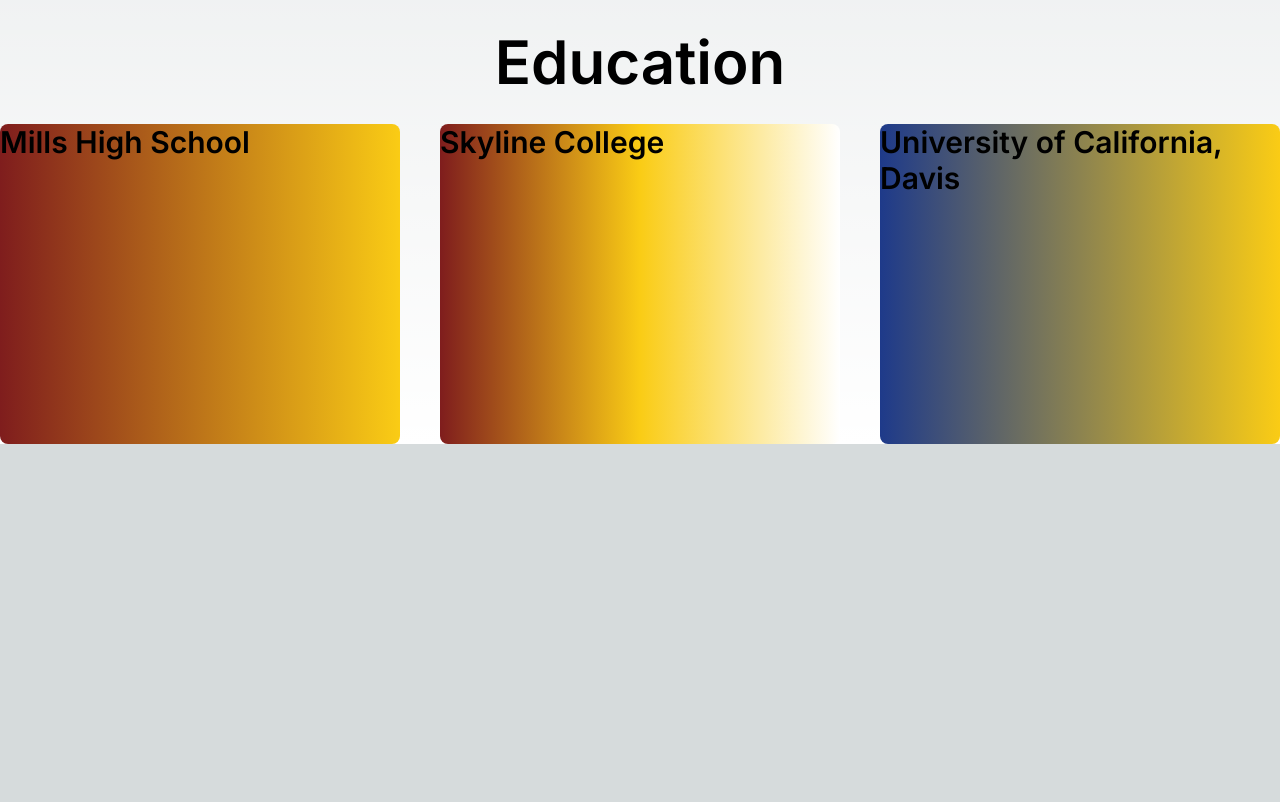
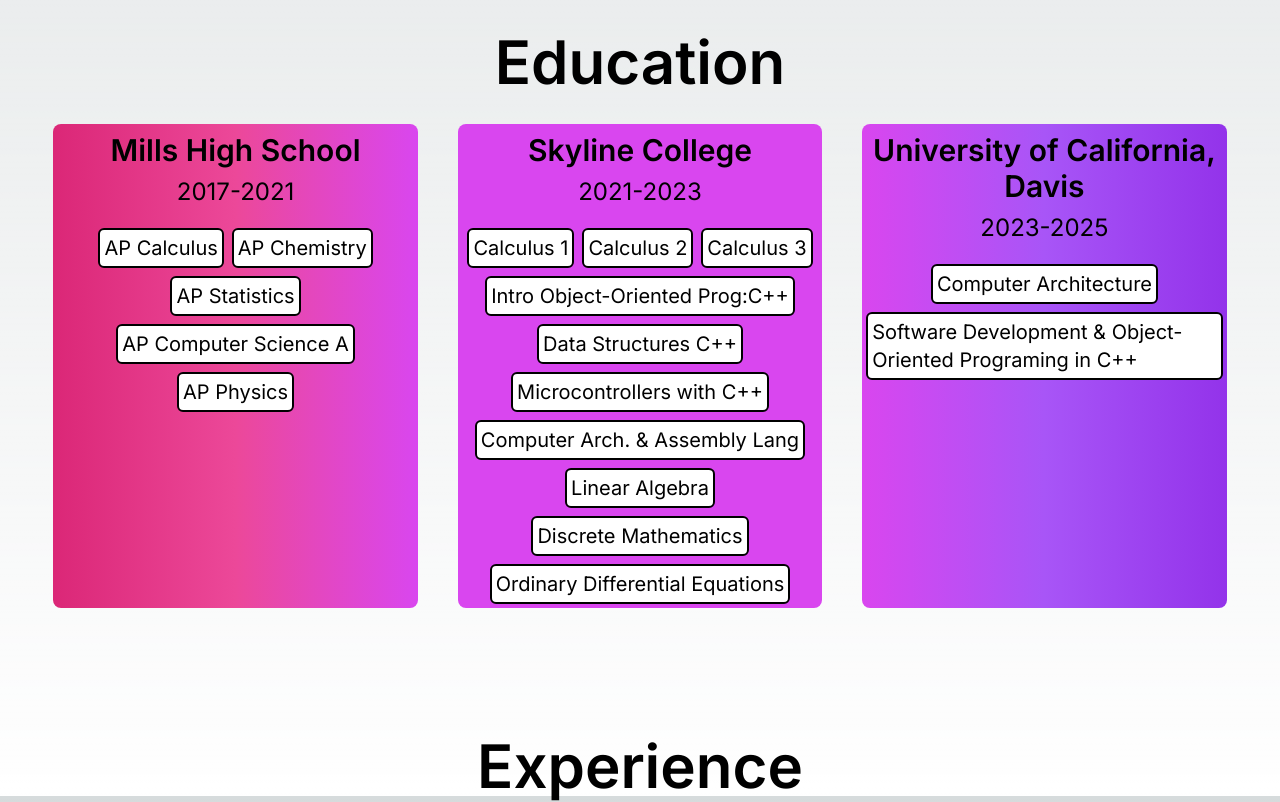
Before and after one commit to Jamin-Chan/Site, a Next.js app: page /site/ in a window 1280 px wide. Shown: the part 800-1602 px from the top of the page. Before the commit the page ends 1244 px from the top, so only its background shows below. Built offline with nearby package versions, Linux system fonts and the light colour scheme.

Commit message:
finished the education portion

```diff
--- a/app/page.tsx
+++ b/app/page.tsx
@@ -67,22 +67,59 @@
               Education
           </p>
         </div>
-        <div className="grid grid-cols-3 gap-10 w-9/10 h-80">
-          <div className="rounded-lg bg-gradient-to-r from-red-900 to-yellow-400">
-            <p className="text-3xl font-semibold ">
+        <div className="grid grid-cols-3 gap-10 w-11/12 h-min text-black text-wrap">
+          <div className="rounded-lg bg-gradient-to-r from-pink-600 via-pink-500 to-fuchsia-500">
+            <p className="m-2 text-center text-3xl font-semibold ">
                 Mills High School
             </p>
+            <p className="text-center text-2xl">
+                2017-2021
+            </p>
+            <ul className="flex justify-center flex-wrap text-xl mt-4 *:p-1 *:m-1 *:bg-white *:rounded-md *:border-2 *:border-black *:border-solid hover:*:border-amber-500">
+              <li>AP Calculus</li>
+              <li>AP Chemistry</li>
+              <li>AP Statistics</li>
+              <li>AP Computer Science A</li>
+              <li>AP Physics</li>
+            </ul>
           </div>
-          <div className="rounded-lg bg-gradient-to-r from-red-900 via-yellow-400 to-white">
-            <p className="text-3xl font-semibold ">
+          <div className="rounded-lg bg-fuchsia-500">
+            <p className="m-2 text-center text-3xl font-semibold ">
                 Skyline College
             </p>
+            <p className="text-center text-2xl">
+                2021-2023
+            </p>
+            <ul className="flex justify-center flex-wrap text-xl mt-4 *:p-1 *:m-1 *:bg-white *:rounded-md *:border-2 *:border-black *:border-solid hover:*:border-amber-500">
+              <li>Calculus 1</li>
+              <li>Calculus 2</li>
+              <li>Calculus 3</li>
+              <li>Intro Object-Oriented Prog:C++</li>
+              <li>Data Structures C++</li>
+              <li>Microcontrollers with C++</li>
+              <li>Computer Arch. & Assembly Lang</li>
+              <li>Linear Algebra</li>
+              <li>Discrete Mathematics</li>
+              <li>Ordinary Differential Equations</li>
+            </ul>
           </div>
-          <div className="rounded-lg bg-gradient-to-r from-blue-900 to-yellow-400">
-            <p className="text-3xl font-semibold ">
+          <div className="rounded-lg bg-gradient-to-r from-fuchsia-500 via-purple-500 to-purple-600">
+            <p className="m-2 text-center text-3xl font-semibold ">
                 University of California, Davis
             </p>
+            <p className="text-center text-2xl">
+                2023-2025
+            </p>
+            <ul className="flex justify-center flex-wrap text-xl mt-4 *:p-1 *:m-1 *:bg-white *:rounded-md *:border-2 *:border-black *:border-solid hover:*:border-amber-500">
+              <li>Computer Architecture</li>
+              <li>Software Development & Object-Oriented Programing in C++</li>
+            </ul>
           </div>
+        </div>
+        <div className="grid grid-cols-1 place-items-center h-fit pt-32">
+            <p className="text-6xl font-semibold">
+              Experience
+            </p>
         </div>
 
       </div>
```
